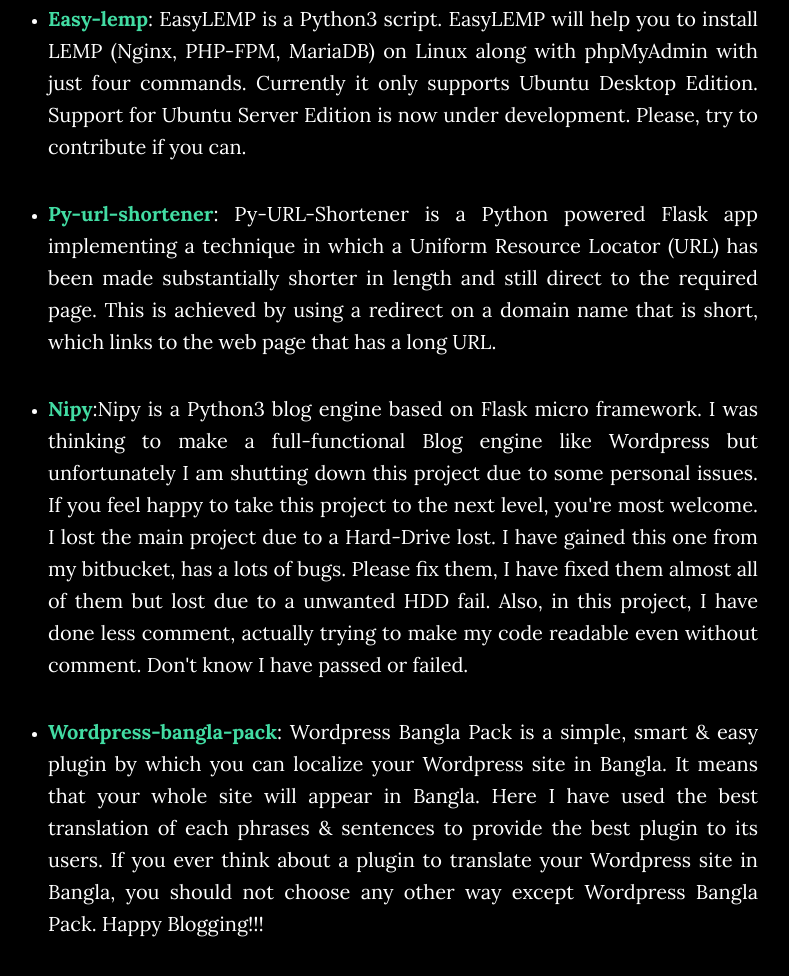
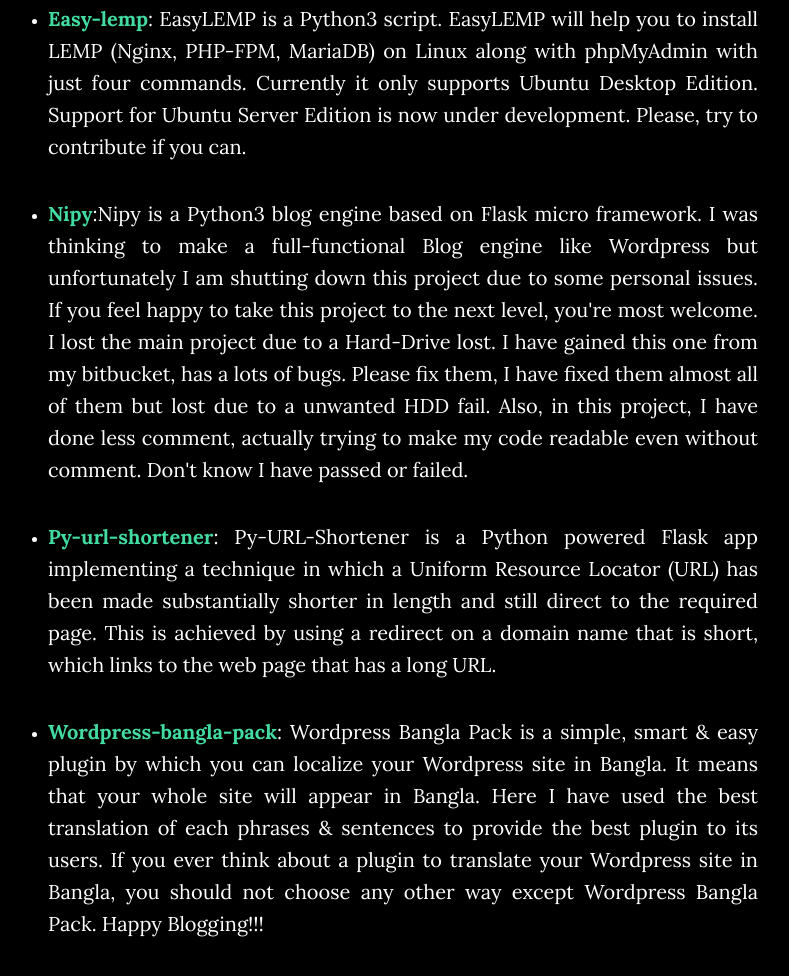
Before and after one commit to maateen/maateen.github.io, a plain HTML site: page index.html in a window 1280 px wide. Shown: the part 1115-2091 px from the top of the page, without its empty margins (257-1046 px from the left). Drawn offline with Linux system fonts and the light colour scheme; some packages are replaced by stand-ins of ours.

Commit message:
Adding Nipy to the list

```diff
--- a/index.html
+++ b/index.html
@@ -101,17 +101,11 @@
                 <ul>
                 	<li><p class="customp"><a href="http://ugcoder.github.io/Easy-LEMP/" title="Easy-lemp"><b>Easy-lemp</b></a>: EasyLEMP is a Python3 script. EasyLEMP will help you to install LEMP (Nginx, PHP-FPM, MariaDB) on Linux along with phpMyAdmin with just four commands. Currently it only supports Ubuntu Desktop Edition. Support for Ubuntu Server Edition is now under development. Please, try to contribute if you can.</p></li>
 
+                    <li><p class="customp"><a href="http://ugcoder.github.io/Nipy" title="Nipy"><b>Nipy</b></a>:Nipy is a Python3 blog engine based on Flask micro framework. I was thinking to make a full-functional Blog engine like Wordpress but unfortunately I am shutting down this project due to some personal issues. If you feel happy to take this project to the next level, you're most welcome. I lost the main project due to a Hard-Drive lost. I have gained this one from my bitbucket, has a lots of bugs. Please fix them, I have fixed them almost all of them but lost due to a unwanted HDD fail. Also, in this project, I have done less comment, actually trying to make my code readable even without comment. Don't know I have passed or failed.</p></li>
+
                 	<li><p class="customp"><a href="http://ugcoder.github.io/Py-URL-Shortener/" title="Py-url-shortener"><b>Py-url-shortener</b></a>: Py-URL-Shortener is a Python powered Flask app implementing a technique in which a Uniform Resource Locator (URL) has been made substantially shorter in length and still direct to the required page. This is achieved by using a redirect on a domain name that is short, which links to the web page that has a long URL.</p></li>
 
-                        <li><p class="customp"><a href="http://ugcoder.github.io/Nipy" title="Nipy"><b>Nipy</b></a>:Nipy is a Python3 blog engine based on Flask micro framework.
-
-                        I was thinking to make a full-functional Blog engine like Wordpress but unfortunately I am shutting down this project due to some personal issues. If you feel happy to take this project to the next level, you're most welcome.
-
-                        I lost the main project due to a Hard-Drive lost. I have gained this one from my bitbucket, has a lots of bugs. Please fix them, I have fixed them almost all of them but lost due to a unwanted HDD fail.
-
-                        Also, in this project, I have done less comment, actually trying to make my code readable even without comment. Don't know I have passed or failed.</p></li>
-
-                    	<li><p class="customp"><a href="http://ugcoder.github.io/Wordpress-Bangla-Pack/" title="Wordpress-bangla-pack"><b>Wordpress-bangla-pack</b></a>: Wordpress Bangla Pack is a simple, smart & easy plugin by which you can localize your Wordpress site in Bangla. It means that your whole site will appear in Bangla. Here I have used the best translation of each phrases & sentences to provide the best plugin to its users. If you ever think about a plugin to translate your Wordpress site in Bangla, you should not choose any other way except Wordpress Bangla Pack. Happy Blogging!!!</p></li>
+                    <li><p class="customp"><a href="http://ugcoder.github.io/Wordpress-Bangla-Pack/" title="Wordpress-bangla-pack"><b>Wordpress-bangla-pack</b></a>: Wordpress Bangla Pack is a simple, smart & easy plugin by which you can localize your Wordpress site in Bangla. It means that your whole site will appear in Bangla. Here I have used the best translation of each phrases & sentences to provide the best plugin to its users. If you ever think about a plugin to translate your Wordpress site in Bangla, you should not choose any other way except Wordpress Bangla Pack. Happy Blogging!!!</p></li>
                 	<!--<li><p class="customp"><a href="" title=""><b></b></a>:</p></li>-->
                 </ul>
             </div>
```
